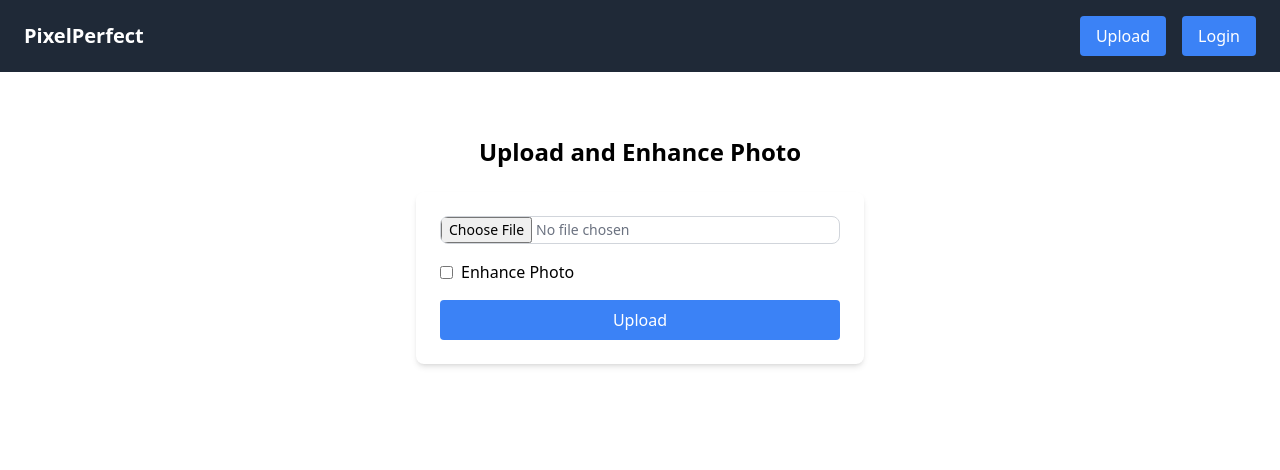
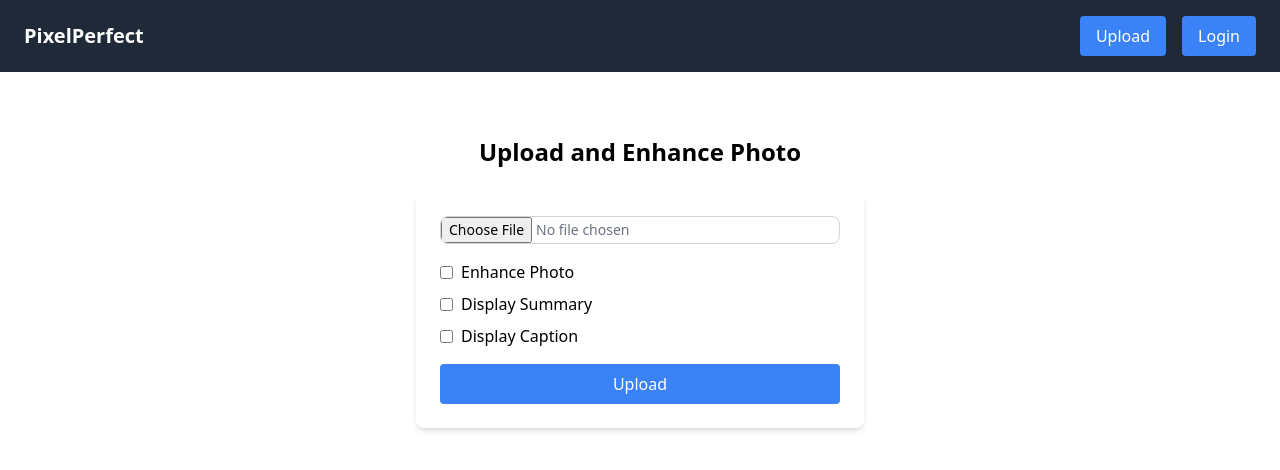
Before and after one commit to lohithgsk/PixelPerfect, a React (Vite) app in the folder client/: page /upload in a window 1280 px wide. Shown: the top 470 px of the page. Built offline with nearby package versions, Linux system fonts and the light colour scheme.

Commit message:
styling to be done

```diff
--- a/client/src/pages/UploadPage.jsx
+++ b/client/src/pages/UploadPage.jsx
@@ -4,25 +4,49 @@ import axios from 'axios';
 
 const UploadPage = () => {
   const [selectedFile, setSelectedFile] = useState(null);
+  const [preview, setPreview] = useState(null);
   const [enhance, setEnhance] = useState(false);
   const [imageSummary, setImageSummary] = useState('');
-  const [preview, setPreview] = useState(null);
+  const [displaySummary, setDisplaySummary] = useState(false);
+  const [displayCaption, setDisplayCaption] = useState(false);
+  const [errorMessage, setErrorMessage] = useState('');
 
   const handleFileChange = (e) => {
     const file = e.target.files[0];
+
+    // Check if the selected file is an image
+    if (file && !file.type.startsWith('image/')) {
+      setErrorMessage('Please upload a valid image file.');
+      setSelectedFile(null);
+      setPreview(null);
+      return;
+    }
+
+    // Check if the file size is less than 2 MB
+    if (file && file.size > 2 * 1024 * 1024) {
+      setErrorMessage('File size should not exceed 2 MB.');
+      setSelectedFile(null);
+      setPreview(null);
+      return;
+    }
+
+    // If the file is valid, set it and create a preview URL
     setSelectedFile(file);
-    setImageSummary(''); // Clear the previous summary when a new file is selected
-
-    // Create a preview URL for the selected image
-    if (file) {
-      setPreview(URL.createObjectURL(file));
-    } else {
-      setPreview(null); // Clear the preview if no file is selected
-    }
+    setPreview(file ? URL.createObjectURL(file) : null);
+    setImageSummary('');
+    setErrorMessage(''); // Clear previous errors
   };
 
   const handleEnhanceChange = (e) => {
     setEnhance(e.target.checked);
+  };
+
+  const handleDisplaySummaryChange = (e) => {
+    setDisplaySummary(e.target.checked);
+  };
+
+  const handleDisplayCaptionChange = (e) => {
+    setDisplayCaption(e.target.checked);
   };
 
   const handleUpload = async () => {
@@ -34,10 +58,19 @@ const UploadPage = () => {
     const formData = new FormData();
     formData.append('file', selectedFile);
     formData.append('enhance', enhance); // Send enhance flag to backend
+    formData.append('displaySummary', displaySummary); // Send display summary flag
+    formData.append('displayCaption', displayCaption); // Send display caption flag
 
     try {
       const response = await axios.post('/api/upload', formData);
-      setImageSummary(response.data.description); // Assume backend returns description
+      // Assuming backend returns a description and/or caption based on flags
+      setImageSummary(
+        displaySummary
+          ? response.data.summary
+          : displayCaption
+          ? response.data.caption
+          : ''
+      );
       alert('File uploaded successfully!');
       setPreview(null); // Clear the preview after upload
       setSelectedFile(null); // Clear the selected file after upload
@@ -52,9 +85,13 @@ const UploadPage = () => {
       <div className="bg-white p-6 rounded-lg shadow-md max-w-md w-full">
         <input
           type="file"
+          accept="image/*"
           onChange={handleFileChange}
           className="block w-full text-sm text-gray-500 border border-gray-300 rounded-lg cursor-pointer mb-4"
         />
+        {errorMessage && (
+          <p className="text-red-500 mb-2 text-sm">{errorMessage}</p>
+        )}
         {preview && (
           <div className="mb-4">
             <img
@@ -64,7 +101,7 @@ const UploadPage = () => {
             />
           </div>
         )}
-        <label className="flex items-center mb-4">
+        <label className="flex items-center mb-2">
           <input
             type="checkbox"
             checked={enhance}
@@ -72,6 +109,24 @@ const UploadPage = () => {
             className="mr-2"
           />
           Enhance Photo
+        </label>
+        <label className="flex items-center mb-2">
+          <input
+            type="checkbox"
+            checked={displaySummary}
+            onChange={handleDisplaySummaryChange}
+            className="mr-2"
+          />
+          Display Summary
+        </label>
+        <label className="flex items-center mb-4">
+          <input
+            type="checkbox"
+            checked={displayCaption}
+            onChange={handleDisplayCaptionChange}
+            className="mr-2"
+          />
+          Display Caption
         </label>
         <button
           onClick={handleUpload}
@@ -82,7 +137,7 @@ const UploadPage = () => {
       </div>
       {imageSummary && (
         <div className="bg-gray-100 p-6 rounded-lg shadow-md max-w-md w-full mt-6">
-          <h3 className="text-xl font-semibold mb-4">Image Summary</h3>
+          <h3 className="text-xl font-semibold mb-4">Image Result</h3>
           <p className="text-gray-700">{imageSummary}</p>
         </div>
       )}
```
